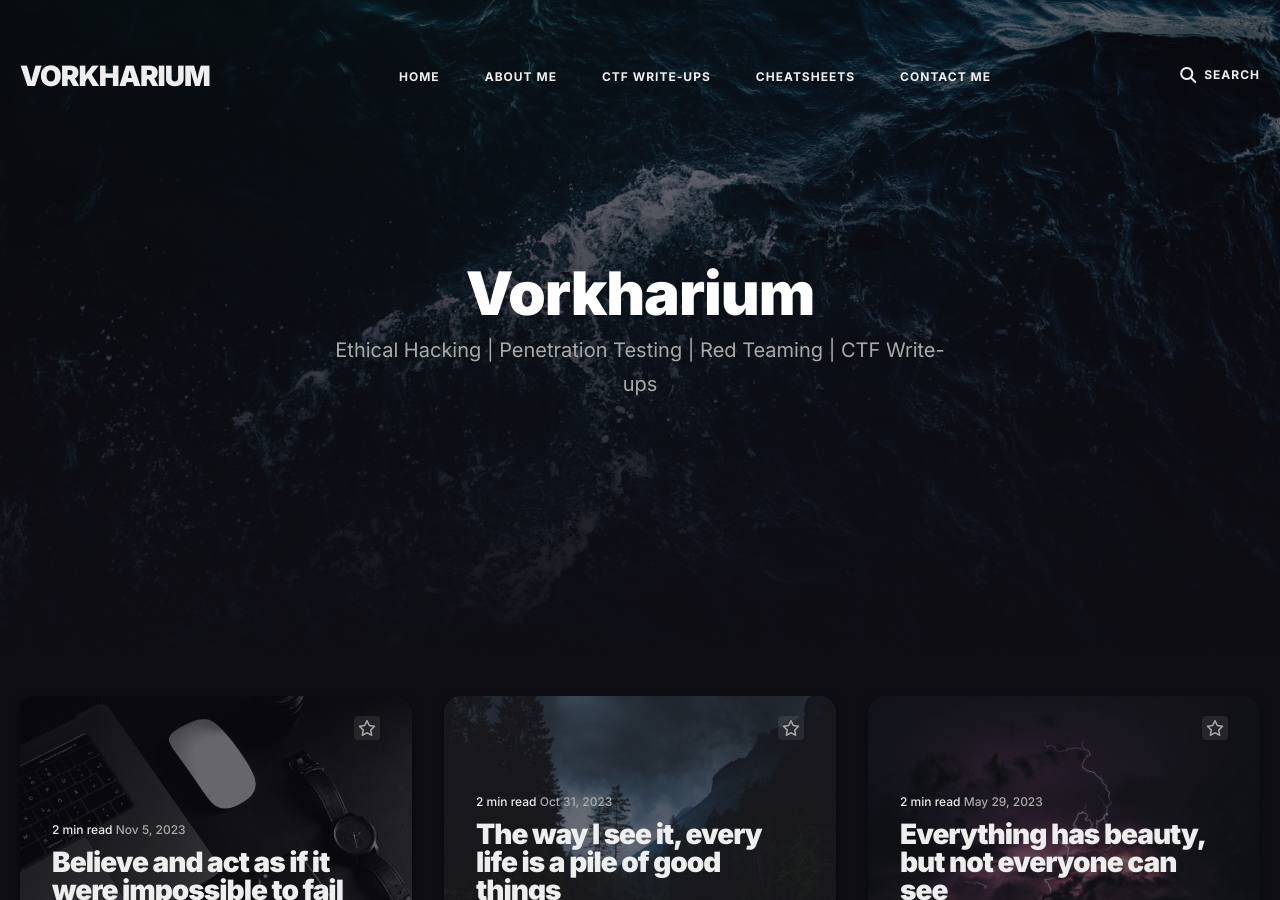
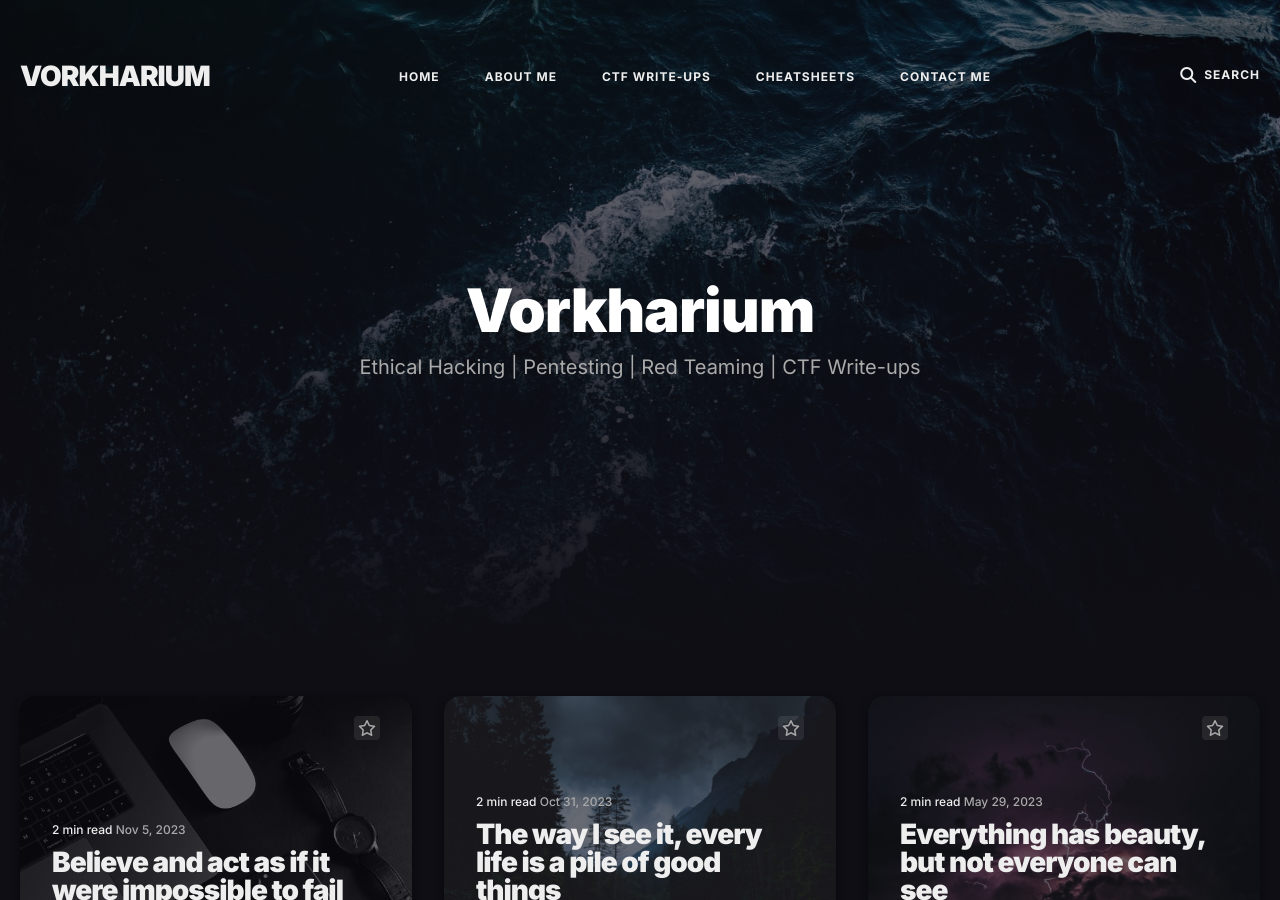
Before and after one commit to Vorkharium/vorkharium.github.io, a Jekyll site: the page built from index.html, in a window 1280 px wide and 900 px high. Built offline with Jekyll 4.4.1, drawn with Linux system fonts in a browser that asks for light colours; the list of posts is cut into pages by our own code.

Commit message:
Update settings.yml

```diff
--- a/_data/settings.yml
+++ b/_data/settings.yml
@@ -32,7 +32,7 @@ author:
 # Hero Settings
 hero:
   title: Vorkharium
-  description: Ethical Hacking | Penetration Testing | Red Teaming | CTF Write-ups
+  description: Ethical Hacking | Pentesting | Red Teaming | CTF Write-ups
   image: '/images/01.jpg'
 
 
```
